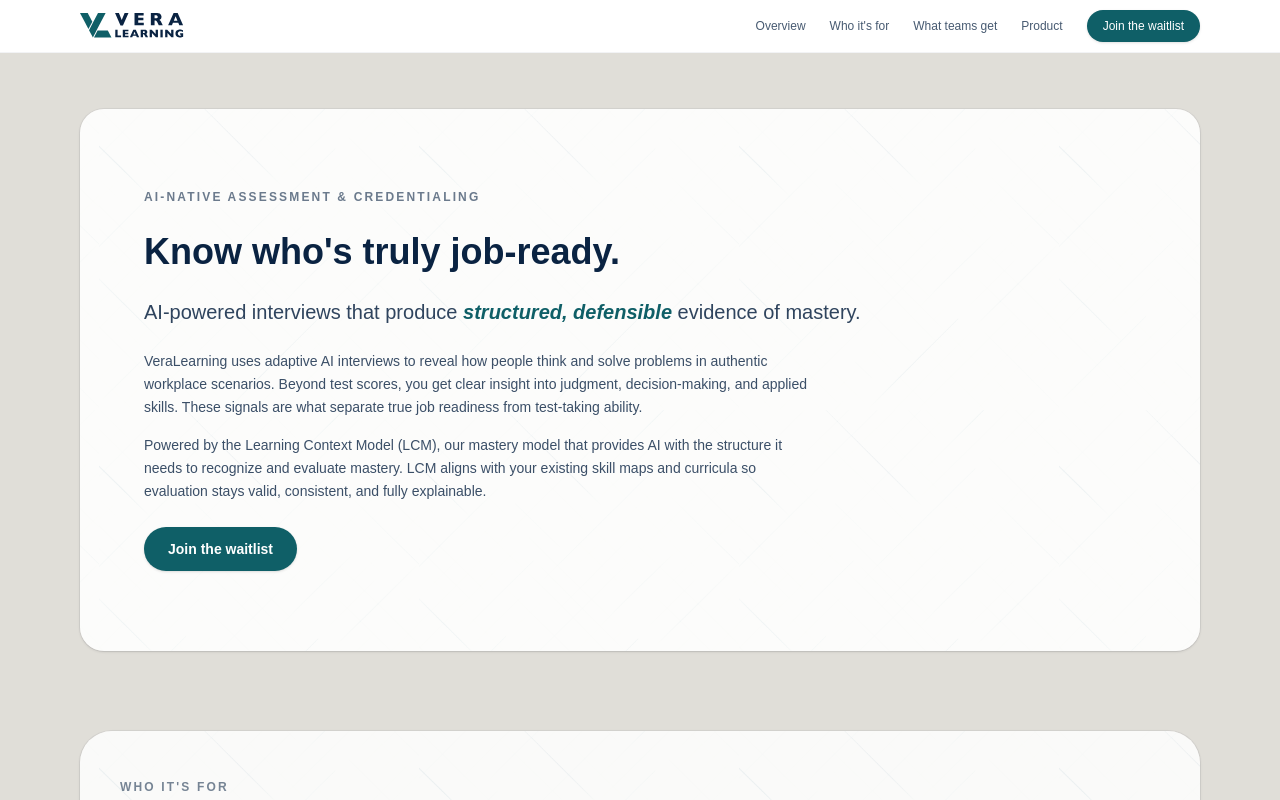
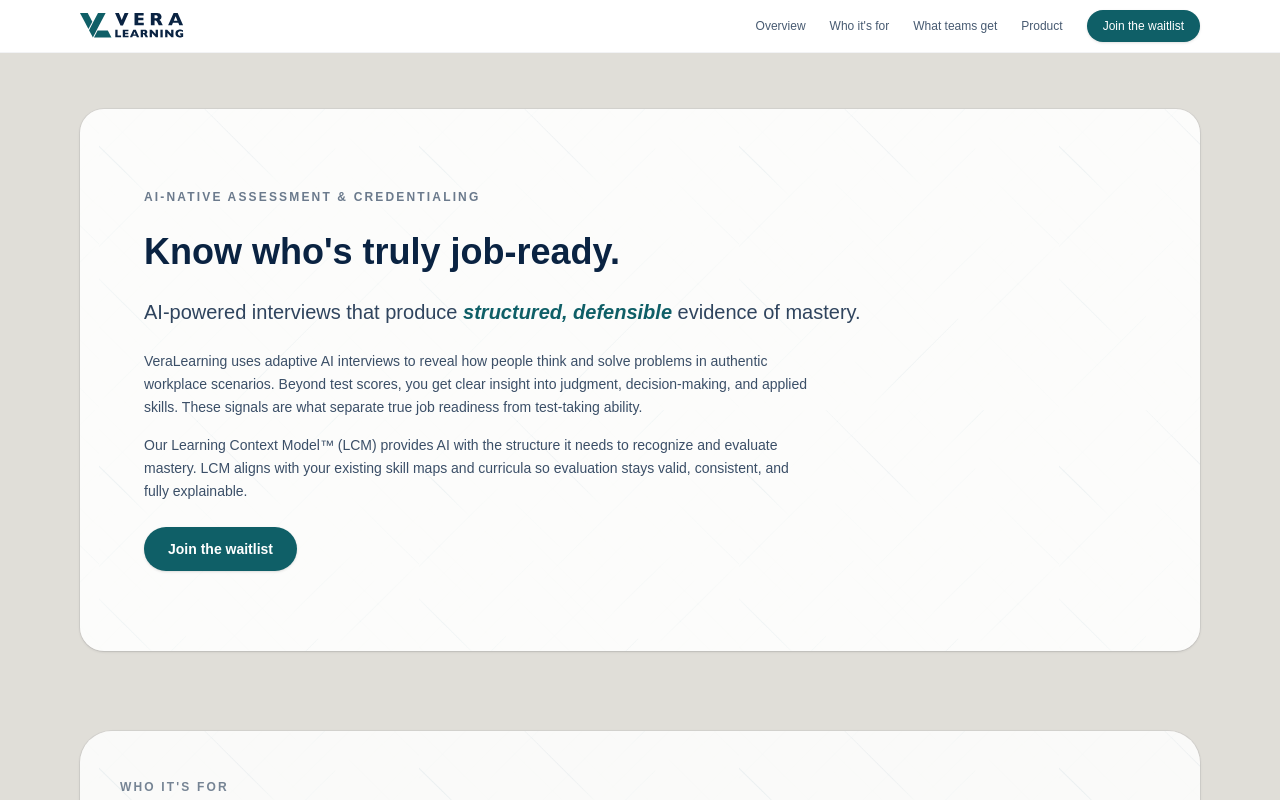
Before and after one commit to erica-trump/veralearning-website, a Next.js app: page / in a window 1280 px wide. Shown: the top 800 px of the page. Built offline with nearby package versions, Linux system fonts and the light colour scheme.

Commit message:
copy update LCM

```diff
--- a/app/page.tsx
+++ b/app/page.tsx
@@ -130,8 +130,7 @@
                   separate true job readiness from test-taking ability.
                 </p>
                 <p>
-                  Powered by the Learning Context Model (LCM), our mastery model
-                  that provides AI with the structure it needs to recognize and
+                  Our Learning Context Model&trade; (LCM) provides AI with the structure it needs to recognize and
                   evaluate mastery. LCM aligns with your existing skill maps and
                   curricula so evaluation stays valid, consistent, and fully
                   explainable.
```
